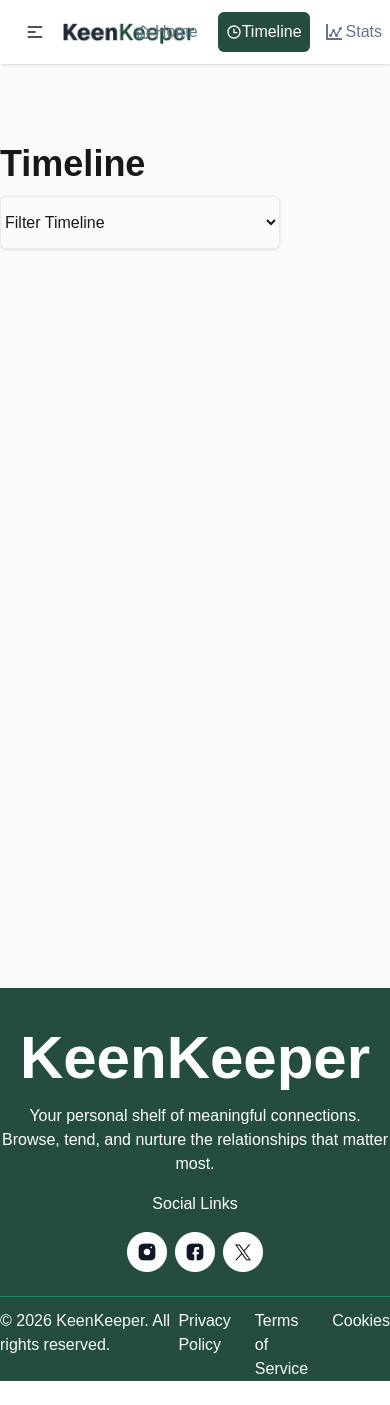
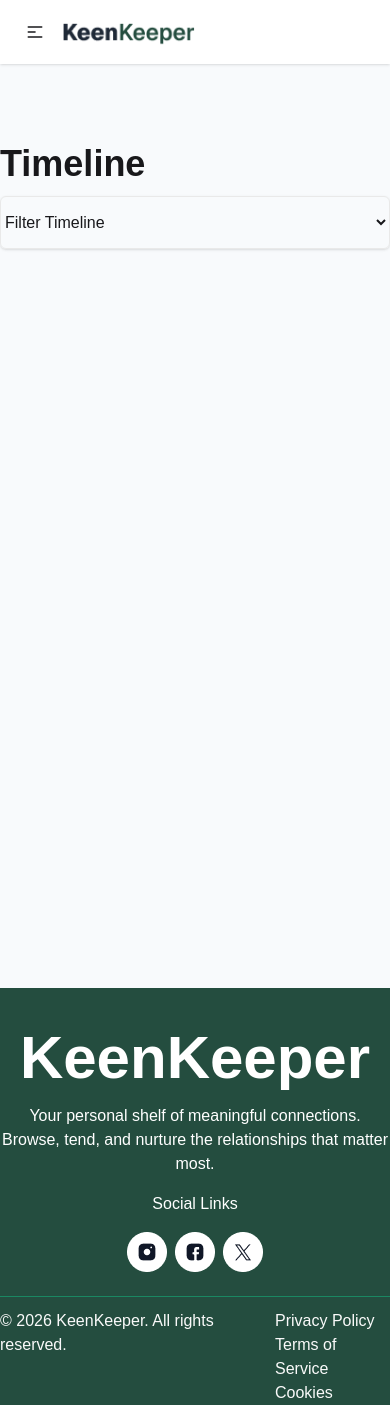
Before and after one commit to Sakibur59/PH-Assignment-6-Keen-Keeper, a React (Vite) app: page /timeline in a window 390 px wide. Before the commit the page ends 1381 px from the top, so only its background shows below. Built offline with nearby package versions, Linux system fonts and the light colour scheme.

Commit message:
Make Responsive for all devices

```diff
--- a/src/Component/HomePage/AllFriends.jsx
+++ b/src/Component/HomePage/AllFriends.jsx
@@ -5,8 +5,8 @@
   const friends = use(friendsPromise);
   return (
     <div className="max-w-290 mx-auto mt-10">
-      <h1 className="text-xl font-semibold">Your Friends</h1>
-      <div className=" grid md:grid-cols-2 lg:grid-cols-4 mt-10 gap-4 mb-20">
+      <h1 className="text-center md:text-center lg:text-start text-xl font-semibold ">Your Friends</h1>
+      <div className=" grid md:grid-cols-2 p-4 lg:grid-cols-4 mt-10 gap-4 mb-20">
         {friends.map((friend, index) => {
           return <FriendCard key={index} friend={friend}></FriendCard>;
         })}
--- a/src/Component/HomePage/FooterPage.jsx
+++ b/src/Component/HomePage/FooterPage.jsx
@@ -18,7 +18,7 @@
                 <div className='max-w-290 mx-auto pt-3 text-[#FAFAFA]'>
                     <div className='flex justify-between'>
                         <p>© 2026 KeenKeeper. All rights reserved.</p>
-                    <div className='flex justify-end gap-6'>
+                    <div className='lg:flex justify-end gap-6 flex-row'>
 
                         <div>
 
--- a/src/Component/HomePage/Hero.jsx
+++ b/src/Component/HomePage/Hero.jsx
@@ -17,7 +17,7 @@
           <FaPlus /> Add a Friend
         </button>
       </div>
-      <div className="grid grid-cols-4 gap-5 text-center mt-5  p-10 border-b border-[#E9E9E9]">
+      <div className="grid grid-cols-1 md:grid-cols-2 lg:grid-cols-4 gap-5 text-center mt-5  p-10 border-b border-[#E9E9E9]">
         <div className="card  card-lg shadow-sm bg-white">
           <div className="card-body ">
             <h2 className="text-center text-[#244D3F] font-semibold text-3xl">10</h2>
--- a/src/Component/Navbar/Navbar.jsx
+++ b/src/Component/Navbar/Navbar.jsx
@@ -64,17 +64,17 @@
           </div>
           <ul
             tabIndex="-1"
-            className="menu menu-sm dropdown-content bg-base-100 rounded-box z-1 mt-3 w-52 p-2 shadow"
+            className="lg:menu menu-sm dropdown-content bg-base-100 rounded-box z-1 mt-3 w-52 p-2 shadow"
           >
             {links}
           </ul>
         </div>
-        <div>
+        <div className="">
           <img src={logo}alt="" />
         </div>
       </div>
 
-      <div className="navbar-end gap-4 list-none">
+      <div className="navbar-end hidden lg:flex gap-4 list-none ">
         {links}
       </div>
     </div>
--- a/src/Pages/Timeline/Timeline.jsx
+++ b/src/Pages/Timeline/Timeline.jsx
@@ -15,7 +15,7 @@
     <h1 className='font-bold text-4xl'>Timeline</h1>
 
     <div className='mb-4 mt-3'>
-        <select className=' w-70 py-4 rounded-md shadow border border-[#E9E9E9]' value={filterData} onChange={(e)=> setFilterData(e.target.value)}>
+        <select className='w-full sm:w-36 md:w-48 lg:w-70 py-4 rounded-md shadow border border-[#E9E9E9]' value={filterData} onChange={(e)=> setFilterData(e.target.value)}>
             <option value='all'>Filter Timeline</option>
             <option value='Call'>Call</option>
             <option value='Text'>Text</option>
```
